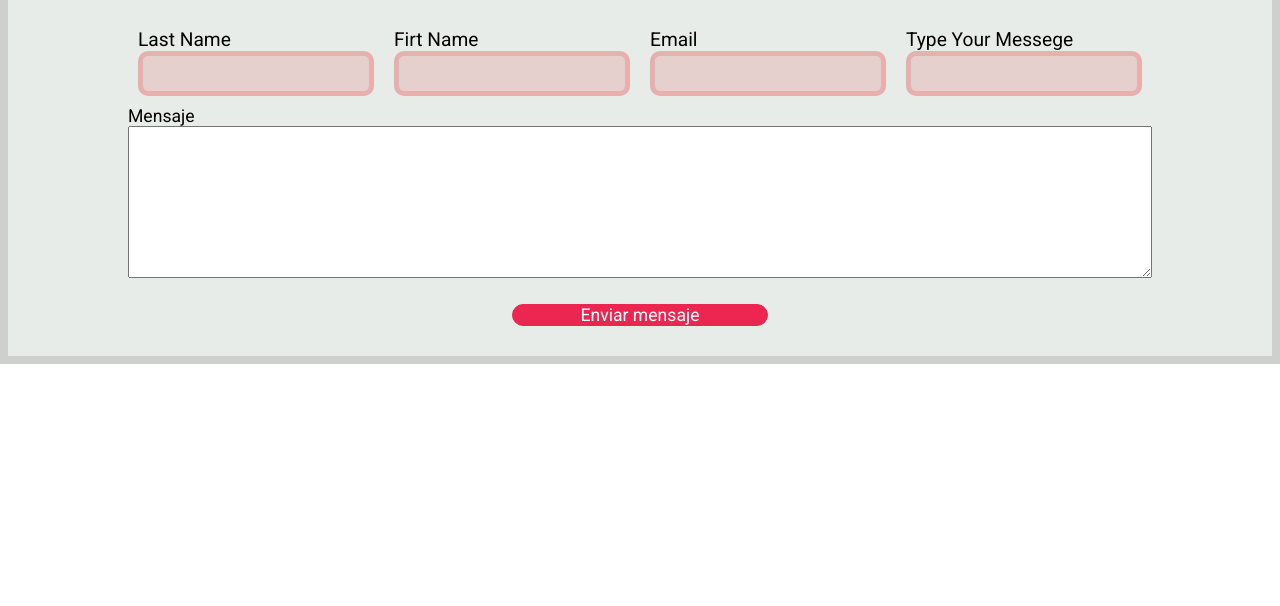
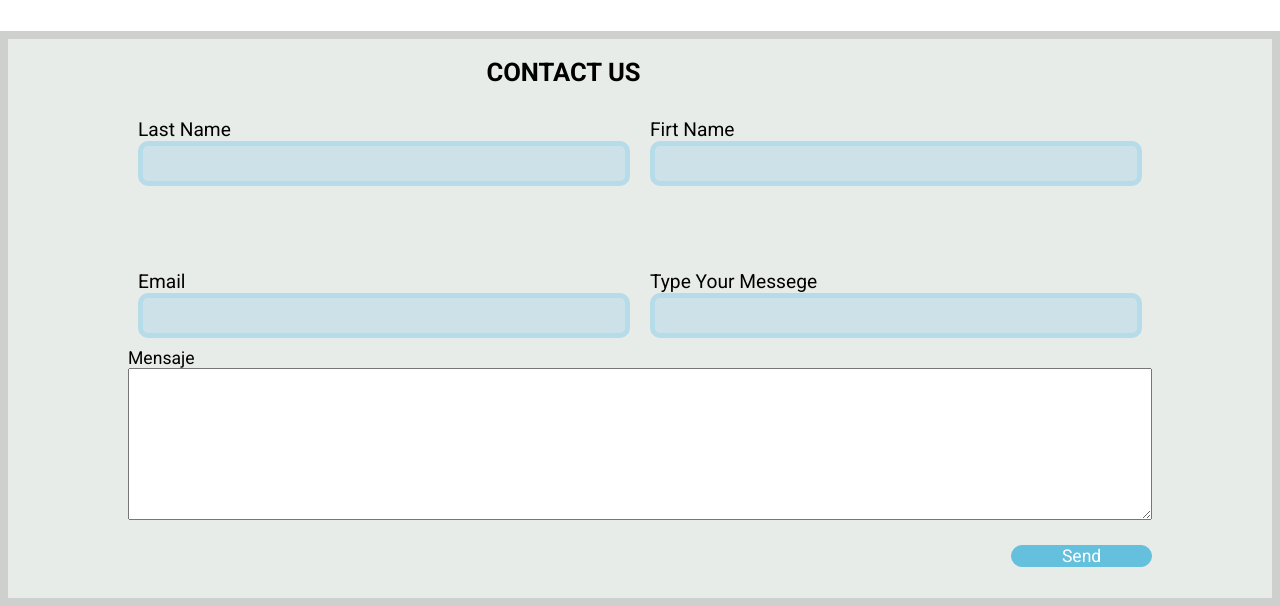
Before and after one commit to SolaRita/CRADA, a plain HTML site: page index.html in a window 1280 px wide. Shown: the part 2477-3083 px from the top of the page. Before the commit the page ends 2841 px from the top, so only its background shows below. Drawn offline with Linux system fonts and the light colour scheme.

Commit message:
avances_formulario2

```diff
--- a/css/footer.css
+++ b/css/footer.css
@@ -19,12 +19,13 @@
     max-width: 80vw;
     margin:0 auto;
 }
-.datos-form{
+#datos-form{
     display: flex;
     margin-top: 5vw;
     width: 100%;
+
 }
-.datos-form div{
+#datos-form div{
     padding: 10px;
     flex:1;
     font-size: 1.5vw;
@@ -36,9 +37,9 @@
 form input,
 form-textarea
  {
-    background: rgba(226, 100, 100, 0.2);
+    background: rgba(97, 190, 233, 0.2);
     border-radius: 10px;
-    border: 5px solid rgba(245, 44, 44, 0.2);
+    border: 5px solid rgba(97, 190, 233, 0.2);
     padding: 10px 5px;
     color:rgb(31, 21, 21);
     width: 100%;
@@ -61,16 +62,16 @@ form textarea::placeholder{
 }
 .boton-formulario .boton-saber-mas{
     display:block;
-    border:1px solid #ec2651;
+    border:1px solid #64C0DD;
     color:white;
     transition: 0.3s;
-    width: 20vw;
+    width: 11vw;
     border-radius: 30px;
-    background: #ec2651;
+    background: #64C0DD;
     text-align: center;
     margin: 2vw 0;
     position: relative;
-    left:30vw;
+    left:69vw;
 
 }
 .boton-formulario .boton-saber-mas:hover{
--- a/css/main.css
+++ b/css/main.css
@@ -34,6 +34,7 @@
     border-top-left-radius: 20vw 20vw;
     border-bottom-left-radius:20vw 20vw;
     /*border-radius: 17vw;*/
+    margin-bottom: 7vw;
 }
 #we_use h1 {
     position: absolute;
--- a/index.html
+++ b/index.html
@@ -110,7 +110,7 @@
     <footer id="contacto">
         <h4>CONTACT US</h4>
     <form action="#">
-        <div class="datos-form">
+        <div id="datos-form">
             <div class="nombre">
                 <label for="nombre">Last Name</label>
                 <input type="text" name="nombre" id="nombre" placeholcer="Nombre">
@@ -119,6 +119,9 @@
                 <label for="email">Firt Name</label>
                 <input type="email" name="email" id="email" placeholcer="Email">
             </div>
+
+        </div>
+        <div id="datos-form">
             <div class="nombre">
                 <label for="nombre">Email</label>
                 <input type="text" name="nombre" id="nombre" placeholcer="Nombre">
@@ -134,7 +137,7 @@
             rows="10" placeholcer="Mensaje"></textarea>
         </div>
         <div class="boton-formulario">
-            <a href="#" class="boton-saber-mas">Enviar mensaje</a>
+            <a href="#" class="boton-saber-mas">Send</a>
         </div>
     </form>
 </footer>
```
